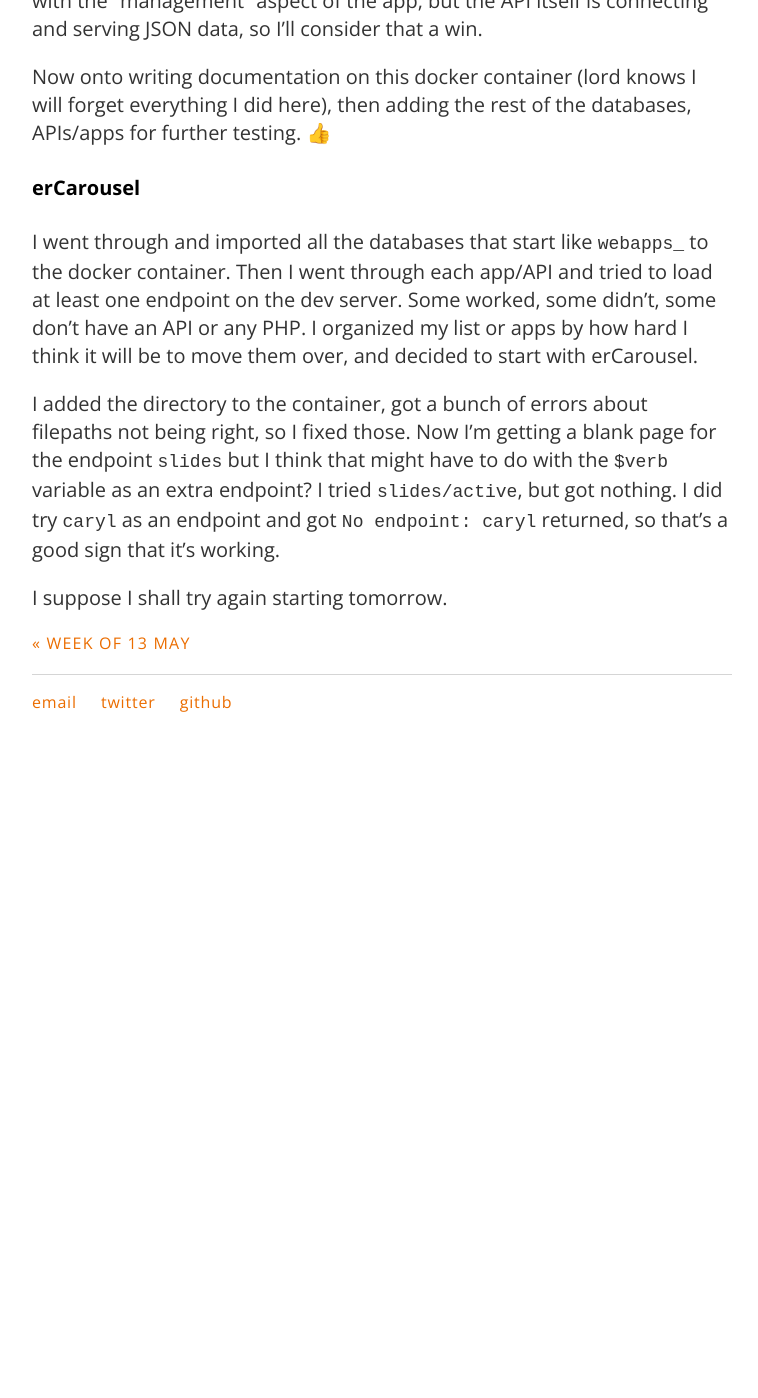
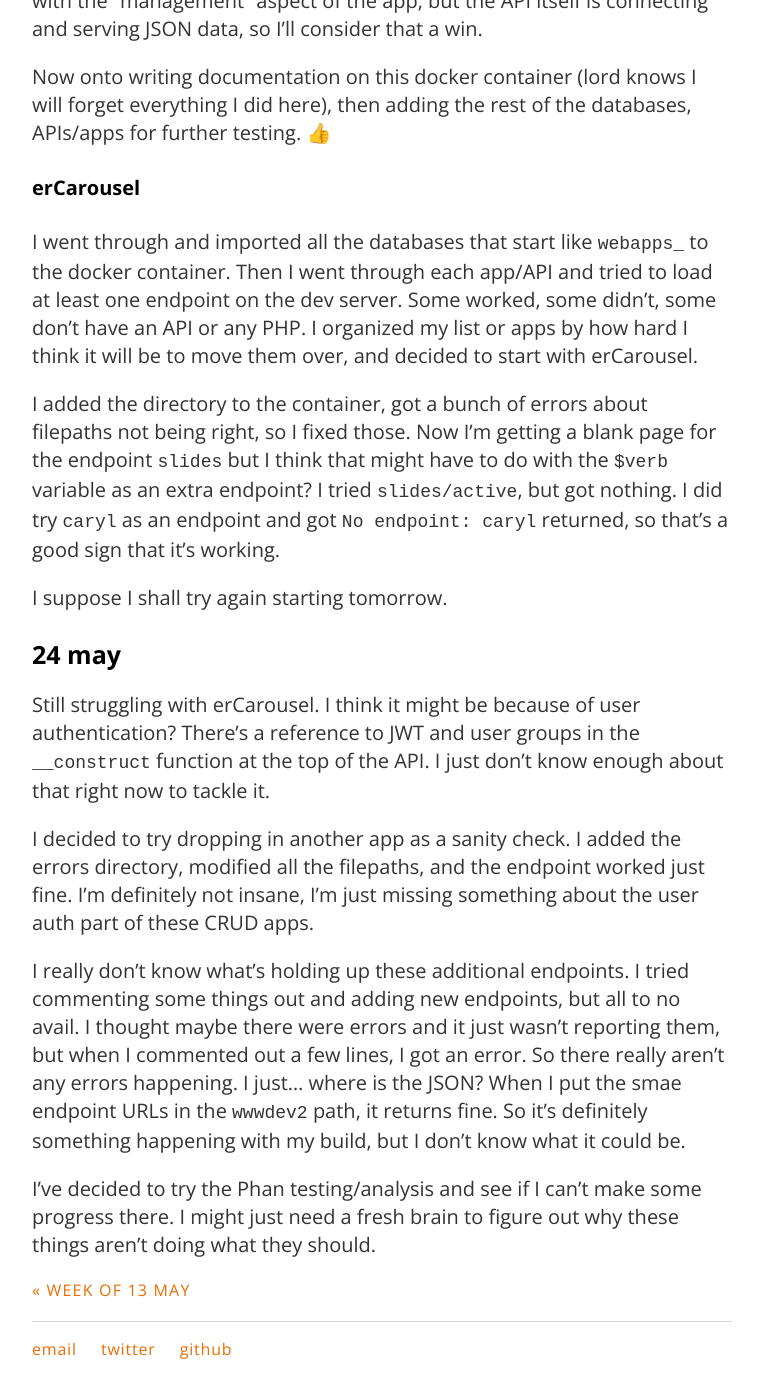
Before and after one commit to carylwyatt/carylwyatt.github.io, a Jekyll site: the page built from _posts/2019-05-20-week-of-20-may.md, in a window 1280 px wide and 1400 px high, scrolled down 5056 px. Shown: the whole window, without its empty margins (258-1016 px from the left). Built offline with Jekyll 4.4.1, drawn with Linux system fonts in a browser that asks for light colours; emoji names are drawn with the system emoji font; before the commit the page ends 5809 px from its top, so only the background shows below that.

Commit message:
fridayyy :dancers:

```diff
--- a/_posts/2019-05-20-week-of-20-may.md
+++ b/_posts/2019-05-20-week-of-20-may.md
@@ -121,3 +121,13 @@ I went through and imported all the databases that start like `webapps_` to the
 I added the directory to the container, got a bunch of errors about filepaths not being right, so I fixed those. Now I'm getting a blank page for the endpoint `slides` but I think that might have to do with the `$verb` variable as an extra endpoint? I tried `slides/active`, but got nothing. I did try `caryl` as an endpoint and got `No endpoint: caryl` returned, so that's a good sign that it's working.
 
 I suppose I shall try again starting tomorrow.
+
+### 24 may
+
+Still struggling with erCarousel. I think it might be because of user authentication? There's a reference to JWT and user groups in the `__construct` function at the top of the API. I just don't know enough about that right now to tackle it.
+
+I decided to try dropping in another app as a sanity check. I added the errors directory, modified all the filepaths, and the endpoint worked just fine. I'm definitely not insane, I'm just missing something about the user auth part of these CRUD apps.
+
+I really don't know what's holding up these additional endpoints. I tried commenting some things out and adding new endpoints, but all to no avail. I thought maybe there were errors and it just wasn't reporting them, but when I commented out a few lines, I got an error. So there really aren't any errors happening. I just... where is the JSON? When I put the smae endpoint URLs in the `wwwdev2` path, it returns fine. So it's definitely something happening with my build, but I don't know what it could be.
+
+I've decided to try the Phan testing/analysis and see if I can't make some progress there. I might just need a fresh brain to figure out why these things aren't doing what they should.
```
